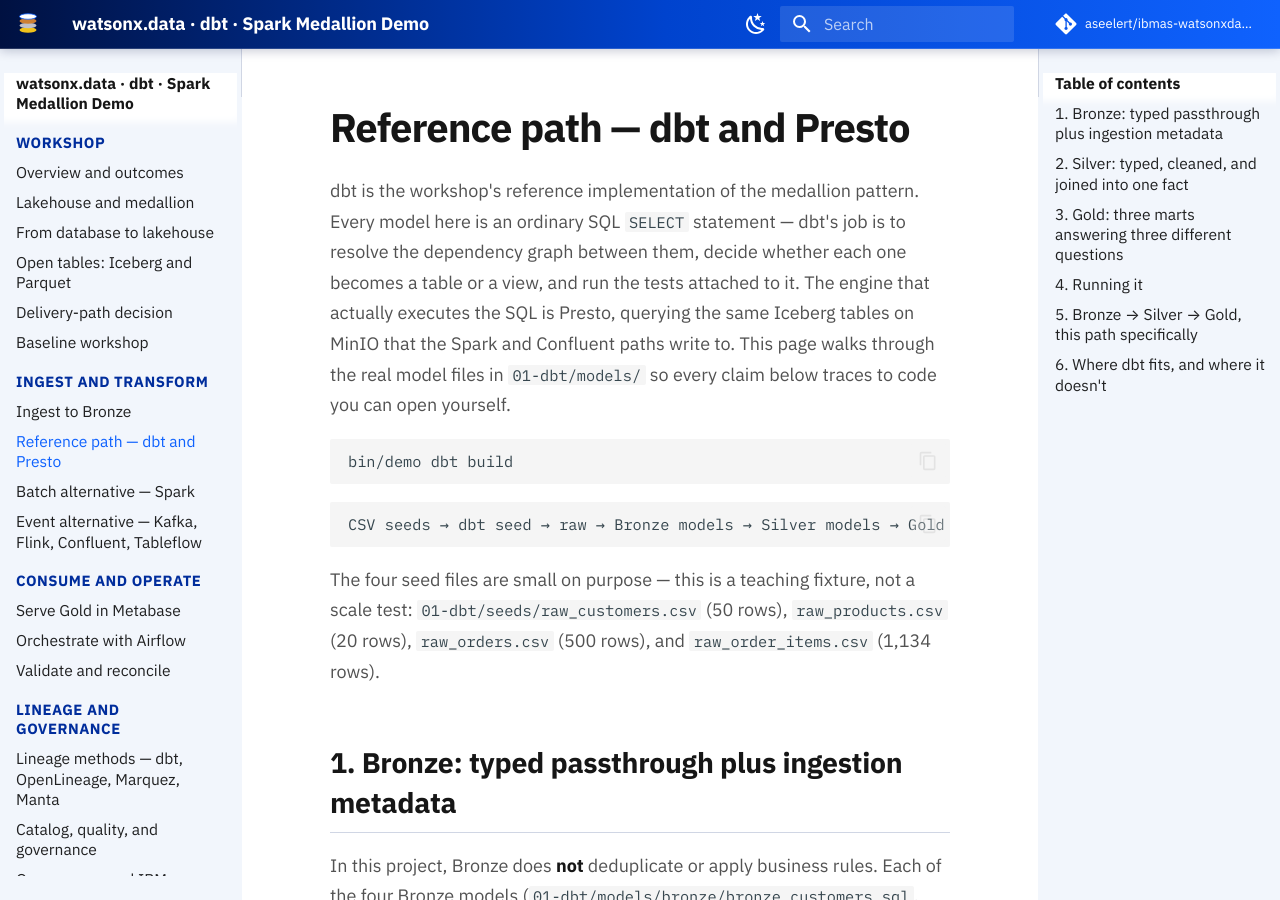
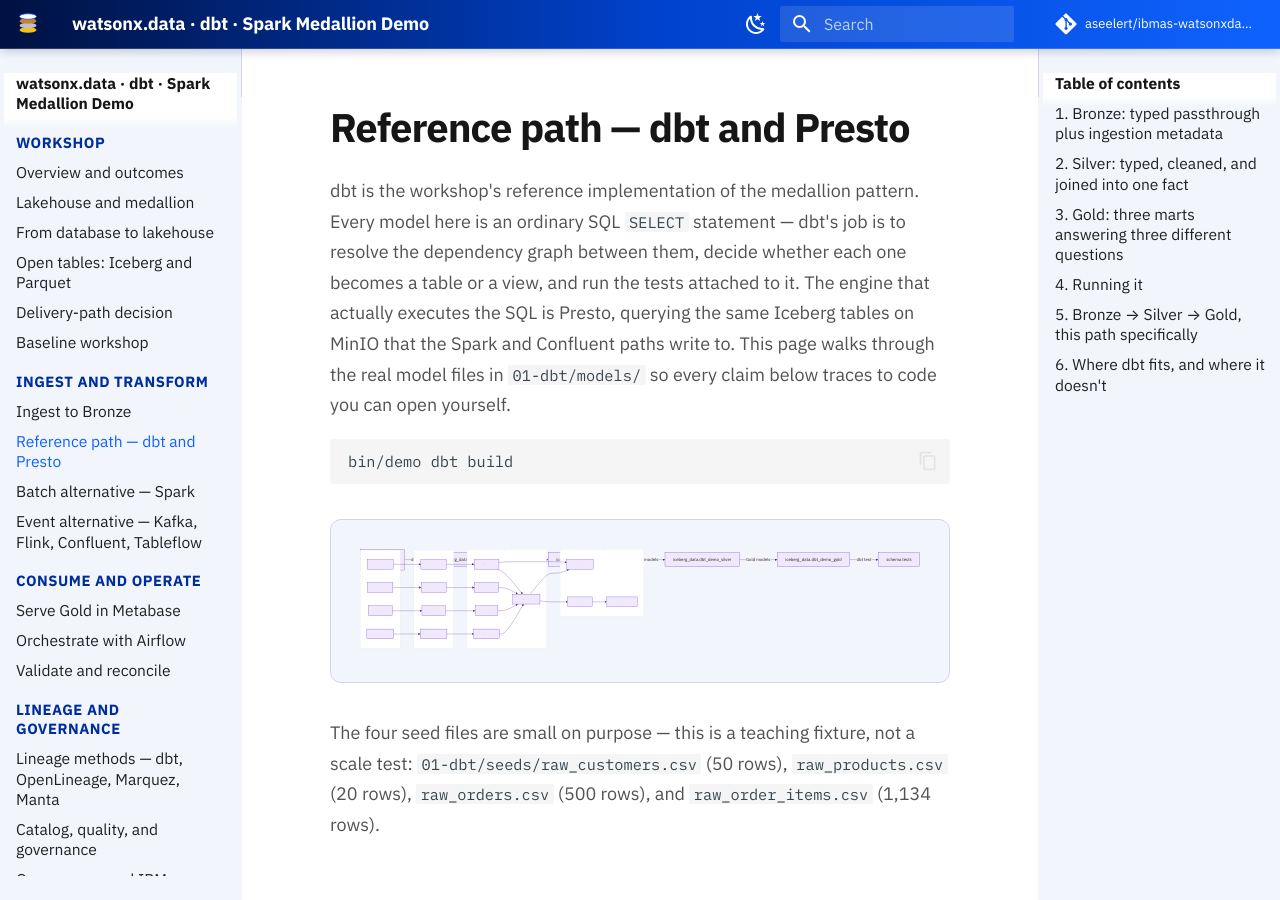
Before and after one commit to aseelert/ibmas-watsonxdata-dbt, an MkDocs documentation site: the page built from docs/demo/dbt.md, in a window 1280 px wide and 900 px high. Built offline with MkDocs 1.6.1 and Material for MkDocs 9.7.7, drawn with Linux system fonts in a browser that asks for light colours; comment, search, counter and statistics services are not loaded; some of the changed text lies outside the part shown.

Commit message:
Replace plain-text ingestion flow arrows with Mermaid diagrams
The dbt/CSV-to-Bronze data flow was a plain code block with
arrow characters, inconsistent with the rest of the site's
diagrams and awkward to read. Render it as a proper flowchart
with real schema-qualified Iceberg table names instead.

Co-Authored-By: Claude Sonnet 5 <noreply@anthropic.com>

````diff
--- a/docs/demo/dbt.md
+++ b/docs/demo/dbt.md
@@ -12,8 +12,13 @@ Confluent paths write to. This page walks through the real model files in
 bin/demo dbt build
 ```
 
-```text
-CSV seeds → dbt seed → raw → Bronze models → Silver models → Gold marts → tests
+```mermaid
+flowchart LR
+  A[CSV seeds\n01-dbt/seeds/] -->|dbt seed| B[iceberg_data.dbt_demo_raw]
+  B -->|Bronze models| C[iceberg_data.dbt_demo_bronze]
+  C -->|Silver models| D[iceberg_data.dbt_demo_silver]
+  D -->|Gold models| E[iceberg_data.dbt_demo_gold]
+  E -->|dbt test| F[schema tests]
 ```
 
 The four seed files are small on purpose — this is a teaching fixture, not a
````
Also changed, not shown: docs/demo/ingestion.md (+4 -3 lines).
